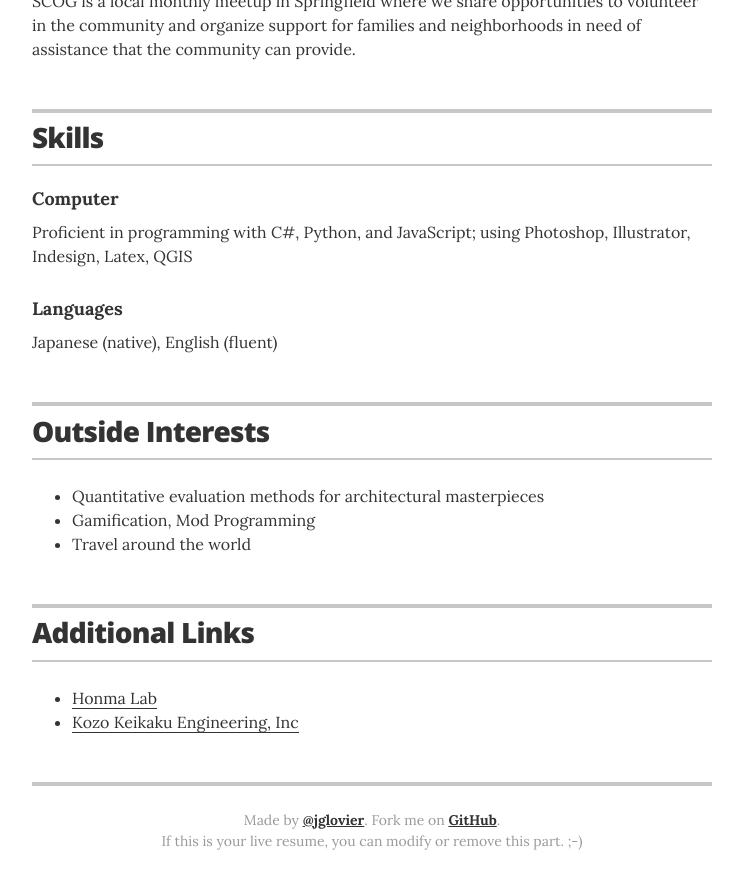
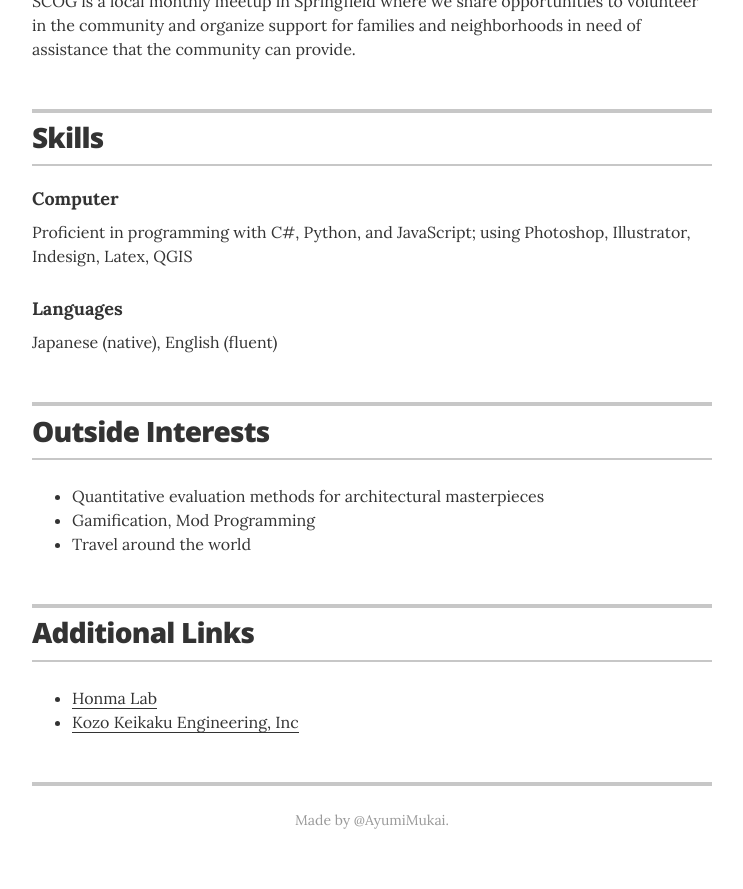
Before and after one commit to AyumiMukai/page, a Jekyll site: the page built from index.html, in a window 1280 px wide and 900 px high, scrolled down 1949 px. Shown: the top 889 px of the window, without its empty margins (268-1011 px from the left). Built offline with Jekyll 4.4.1, drawn with Linux system fonts in a browser that asks for light colours.

Commit message:
Update resume.html

```diff
--- a/_layouts/resume.html
+++ b/_layouts/resume.html
@@ -232,8 +232,7 @@
       {% endif %}
 
       <footer class="page-footer">
-        <p class="footer-line">Made by <a href="http://twitter.com/jglovier">@jglovier</a>. Fork me on <a href="https://github.com/jglovier/resume-template">GitHub</a>.</p>
-        <p class="footer-line">If this is your live resume, you can modify or remove this part. ;-)</p>
+        <p class="footer-line">Made by @AyumiMukai.</p>
       </footer>
 
     </div>
```
